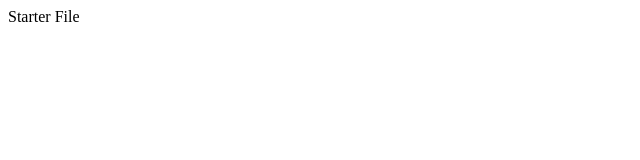
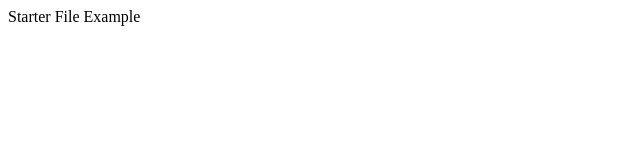
Before and after one commit to kaushikbhat07/coursera-bootstrap, a website: page index.html in a window 1280 px wide. Shown: the full height of the page, 0-640 px from the left. Drawn offline with Linux system fonts and the light colour scheme.

Commit message:
name change

```diff
--- a/index.html
+++ b/index.html
@@ -6,6 +6,6 @@
     <title>Course HKU</title>
 </head>
 <body>
-    Starter File
+    Starter File Example
 </body>
 </html>
```
